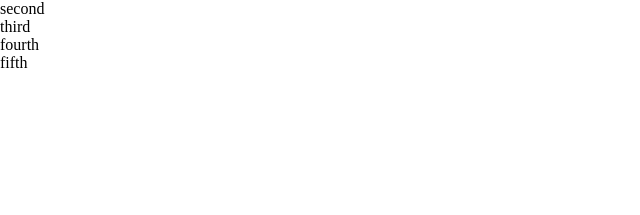
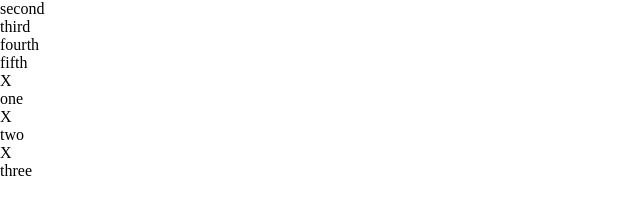
Before and after one commit to srele96/chat-prototype, a React (Create React App) app: page / in a window 1280 px wide. Both pictures are taken after a click on the button "one". Shown: the part 357-572 px from the top of the page, without its empty margins (0-640 px from the left). Built offline with nearby package versions, Linux system fonts and the light colour scheme.

Commit message:
Finished adding modal settings window
modal settings window is most likely wrong and
idea needs to be reconsidered

```diff
--- a/public/index.html
+++ b/public/index.html
@@ -29,6 +29,7 @@
   <body>
     <noscript>You need to enable JavaScript to run this app.</noscript>
     <div id="root"></div>
+    <div id="profile-page"></div>
     <!--
       This HTML file is a template.
       If you open it directly in the browser, you will see an empty page.
--- a/src/Modal.js
+++ b/src/Modal.js
@@ -2,16 +2,20 @@ import React, { useEffect } from 'react';
 import ReactDOM from 'react-dom';
 
 
+const modalRoot = document.getElementById('profile-page');
 function Modal(props) {
   const el = document.createElement('div');
+  // let modalRoot = null;
+  useEffect(() => {
+    modalRoot.appendChild(el);
+    return () => modalRoot.removeChild(el);
+  });
 
   return(
-    // <div>
-    //   <div>
-    //     <div role="button" onClick={props.close()}>X</div>
-    //     <p>Some setting</p>
-    //   </div>
-    // </div>
+    ReactDOM.createPortal(
+      props.children,
+      modalRoot
+    )
   );
 }
 
--- a/src/ProfileSettings.js
+++ b/src/ProfileSettings.js
@@ -1,15 +1,35 @@
-import React from 'react';
+import React, { useState } from 'react';
 import { FontAwesomeIcon } from '@fortawesome/react-fontawesome';
 import { faCog } from '@fortawesome/free-solid-svg-icons';
+import Modal from './Modal';
+import Setting from './Setting';
 
 function ProfileSettings(props) {
+  const [isModalVisible, setIsModalVisible] = useState(false);
+
   function renderSettings() {
     const settings = props.settings.map(el => {
       return (
-        <li><div role="button">{el}</div></li>
-      );
+        <li>
+          <div role="button" onClick={() => showSetting()}>
+            {el}
+          </div>
+          {isModalVisible ?
+          (<Modal>
+            <Setting setting={el} hideSetting={hideSetting}/>
+          </Modal>) : ''}
+        </li>
+      )
     });
     return <ul>{settings}</ul>;
+  }
+
+  function showSetting() {
+    setIsModalVisible(true);
+  }
+
+  function hideSetting() {
+    setIsModalVisible(false);
   }
 
   return(
--- /dev/null
+++ b/src/Setting.js
@@ -0,0 +1,12 @@
+import React from 'react';
+
+function Setting(props) {
+  return(
+    <div>
+      <div role="button" onClick={props.hideSetting}>X</div>
+      <p>{props.setting}</p>
+    </div>
+  );
+}
+
+export default Setting;
```
